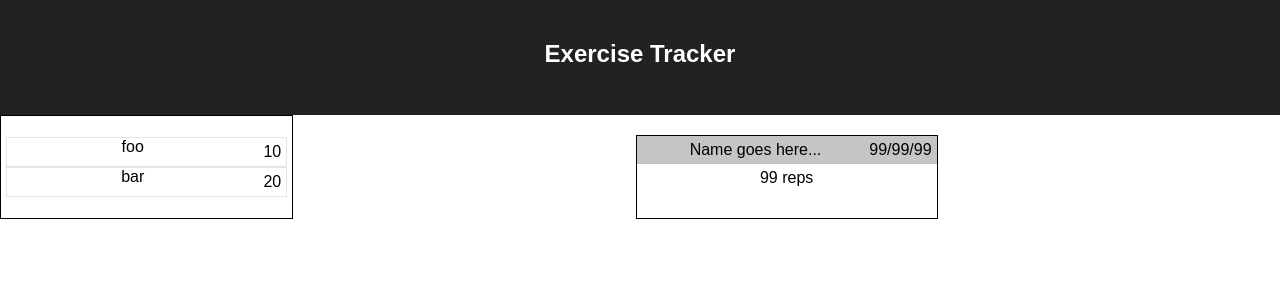
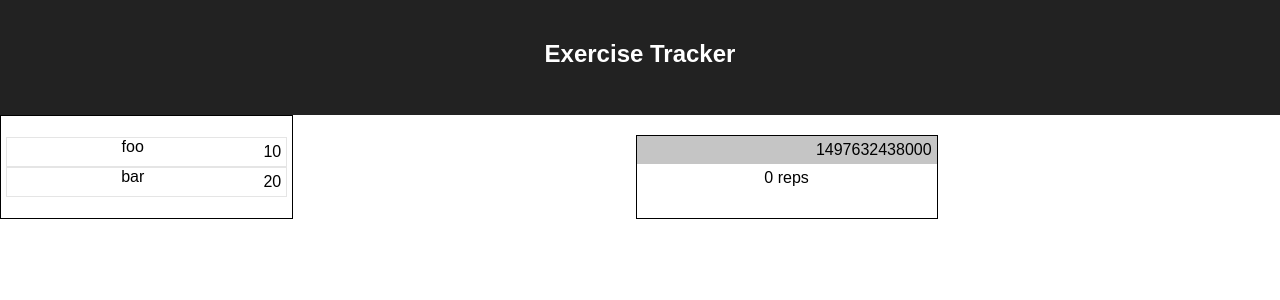
Before and after one commit to randomout/xrcz, a React (Create React App) app: page / in a window 1280 px wide. Shown: the top 300 px of the page. Built offline with nearby package versions, Linux system fonts and the light colour scheme.

Commit message:
get selections working - code still has a long way to go...

```diff
--- a/src/Exercise.css
+++ b/src/Exercise.css
@@ -4,6 +4,7 @@
     justify-content: flex-start;
 }
 
-ul {
-    padding: 5px;
+.exercise:hover {
+    background: #e5e5e5;
+    cursor: pointer;
 }
--- a/src/Exercise.js
+++ b/src/Exercise.js
@@ -1,9 +1,9 @@
-import React, { Component } from 'react';
+import React from 'react';
 
 import './Exercise.css';
 
-const Exercise = ({id, name, date, amount}) => (
-  <div className="exercise">
+const Exercise = ({id, name, date, amount, onClick}) => (
+  <div className="exercise" onClick={onClick}>
     <div className="exercise-name">
       {name}
     </div>
--- a/src/ExerciseHistory.css
+++ b/src/ExerciseHistory.css
@@ -2,3 +2,7 @@
     flex-grow: 1;
     border: 1px solid black;
 }
+
+ul {
+    padding: 5px;
+}
--- a/src/ExerciseHistory.js
+++ b/src/ExerciseHistory.js
@@ -1,18 +1,21 @@
-import React, { Component } from 'react';
+import React from 'react';
 
 import { connect } from 'react-redux';
+
+import { select } from './actions';
 
 import Exercise from './Exercise';
 
 import './ExerciseHistory.css';
 
-const ExerciseHistory = ({ exercises }) => (
+const ExerciseHistory = ({ exercises, onSelect }) => (
   <div className="exercise-history">
     <ul>
       {exercises.map(exercise => (
-        <Exercise key={exercise.id} { ...exercise } />
+        <Exercise key={exercise.id} { ...exercise } onClick={() => onSelect(exercise)} />
       ))}
     </ul>
+
   </div>
 );
 
@@ -22,4 +25,12 @@ const mapStateToProps = state => {
   }
 }
 
-export default connect(mapStateToProps)(ExerciseHistory);
+const mapDispatchToProps = dispatch => {
+  return {
+    onSelect: exercise => {
+      dispatch(select(exercise))
+    }
+  }
+}
+
+export default connect(mapStateToProps, mapDispatchToProps)(ExerciseHistory);
--- a/src/ExerciseView.js
+++ b/src/ExerciseView.js
@@ -1,25 +1,28 @@
-import React, { Component } from 'react';
+import React from 'react';
+import { connect } from 'react-redux';
 
 import './ExerciseView.css';
 
-class ExerciseView extends Component {
-  render() {
-    return (
+const ExerciseView = ({selected}) => (
   <div className="exercise-view">
     <div className="exercise-header">
       <div className="exercise-name">
-            Name goes here...
+        {selected.name}
       </div>
       <div className="exercise-date">
-            99/99/99
+        {selected.date}
       </div>
     </div>
     <div className="exercise-amount">
-          99 reps
+      {selected.amount} reps
     </div>
   </div>
 );
-  }
-}
 
-export default ExerciseView;
+const mapStateToProps = state => {
+  return {
+    selected: state.selected
+  };
+};
+
+export default connect(mapStateToProps)(ExerciseView);
--- a/src/actions.js
+++ b/src/actions.js
@@ -1,7 +1,7 @@
 // app actions
 export const select = exercise => {
   return {
-    type: 'SELECT',
+    type: 'SELECT_EXERCISE',
     exercise
   };
 };
--- a/src/reducers.js
+++ b/src/reducers.js
@@ -1,6 +1,14 @@
 import { combineReducers } from 'redux';
 
-const selected = (state = null, action) => {
+const dummy = {
+  id: -1,
+  name: '',
+  date: Date.now(),
+  amount: 0,
+}
+
+const selected = (state = dummy, action) => {
+  console.log('action: ', action);
   switch(action.type) {
     case 'SELECT_EXERCISE':
       return action.exercise;
```
Lines whose indentation alone changed are shown as unchanged.
